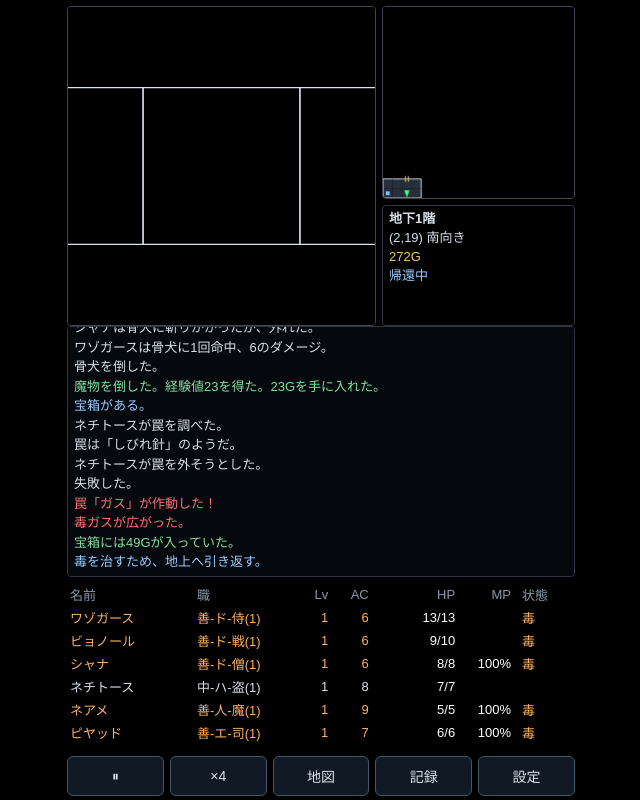
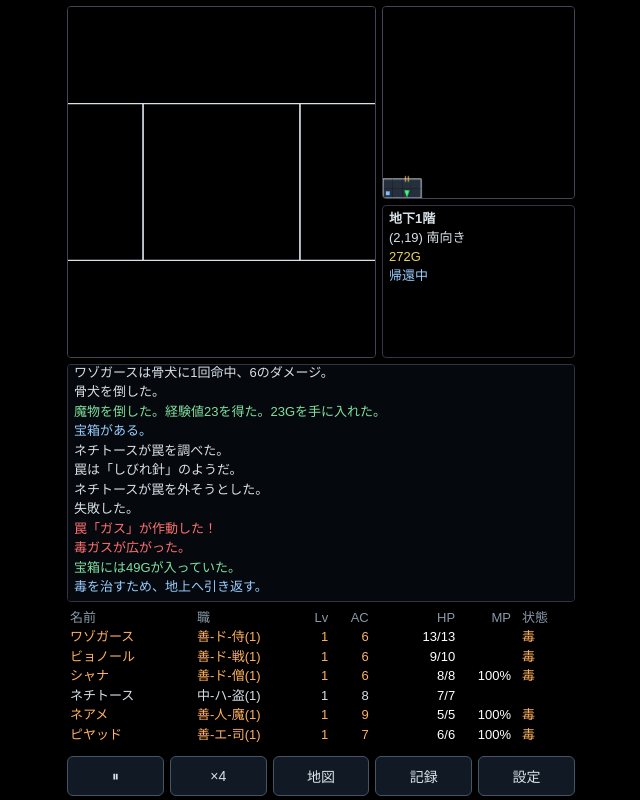
Before and after one commit to mizdai/auto-labyrinth, a plain HTML site: page index.html in a window 1280 px wide. Shown: the whole page, without its empty margins (319-959 px from the left). Drawn offline with Linux system fonts and the light colour scheme.

Commit message:
パーティ欄の行間をログと同じに詰め、その分上段を高く。上段とログのあいだに隙間を空ける
Co-Authored-By: Claude Opus 5.5 <noreply@anthropic.com>
Claude-Session: https://claude.ai/code/session_01XzX6gUvaVNCX6zsLNH4CFr

```diff
--- a/style.css
+++ b/style.css
@@ -3,7 +3,7 @@ html, body { margin: 0; height: 100%; background: #000; color: #d8e0e8; font-fam
 body { overscroll-behavior: none; }
 #app { max-width: 520px; margin: 0 auto; height: 100dvh; display: flex; flex-direction: column; padding: env(safe-area-inset-top) 6px env(safe-area-inset-bottom); }
 /* 上段：左に迷宮画面、右に全体地図と情報。戦闘中は迷宮画面が上段の横幅いっぱいになる */
-#stage { position: relative; display: flex; gap: 6px; flex: none; height: max(40dvh, 250px); margin-top: 6px; }
+#stage { position: relative; display: flex; gap: 6px; flex: none; height: max(44dvh, 260px); margin: 6px 0; }
 #viewWrap { position: relative; flex: 1; min-width: 0; border: 1px solid #445; border-radius: 4px; overflow: hidden; background: #000; }
 #view { width: 100%; height: 100%; display: block; }
 #side { width: 38%; display: flex; flex-direction: column; gap: 6px; }
@@ -26,7 +26,7 @@ body { overscroll-behavior: none; }
 #party col.c-hp { width: 17%; } #party col.c-mp { width: 11%; } #party col.c-st { width: 12%; }
 #party td { white-space: nowrap; overflow: hidden; text-overflow: clip; }
 #party th { font-weight: normal; color: #8899aa; font-size: 13px; text-align: left; white-space: nowrap; }
-#party td, #party th { padding: 2px 3px; }
+#party td, #party th { padding: 0 3px; line-height: 1.5; }
 #party tr.dead td { color: #ff7070; } #party tr.bad td { color: #ffb060; }
 #party td.hp, #party td.mp { white-space: nowrap; }
 #party td:nth-child(n+3):nth-child(-n+6), #party th:nth-child(n+3):nth-child(-n+6) { text-align: right; }
```
